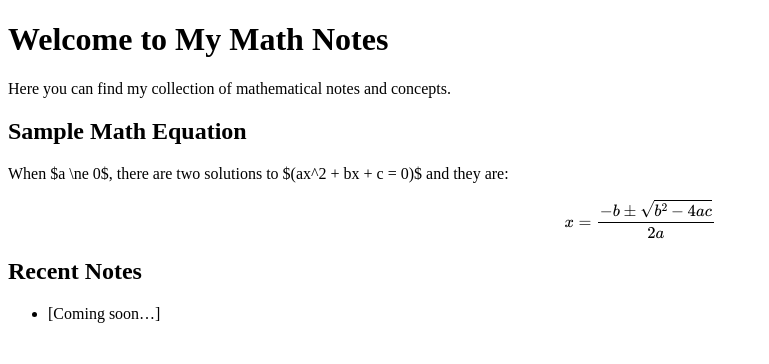
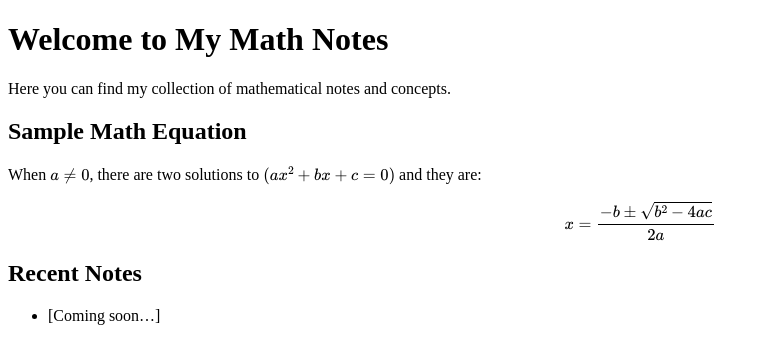
Before and after one commit to or1234egit/or1234egit.github.io, a Jekyll site: the page built from index.md, in a window 1280 px wide. Shown: the top 364 px of the page, without its empty margins (0-769 px from the left). Built offline with Jekyll 4.4.1, drawn with Linux system fonts in a browser that asks for light colours; our own code applies the rules of GitHub Pages for plain Markdown files; formulas are drawn with MathJax 3; part of the change alters nothing that is shown.

```diff
--- a/_layouts/default.html
+++ b/_layouts/default.html
@@ -3,8 +3,17 @@
 <head>
     <meta charset="utf-8">
     <title>{{ page.title }}</title>
-    <script type="text/javascript" async
-        src="https://cdnjs.cloudflare.com/ajax/libs/mathjax/2.7.7/MathJax.js?config=TeX-MML-AM_CHTML">
+    <script type="text/javascript">
+        window.MathJax = {
+            tex: {
+                inlineMath: [['$', '$'], ['\\(', '\\)']],
+                displayMath: [['$$', '$$'], ['\\[', '\\]']],
+                processEscapes: true
+            }
+        };
+    </script>
+    <script type="text/javascript" id="MathJax-script" async
+        src="https://cdn.jsdelivr.net/npm/mathjax@3/es5/tex-mml-chtml.js">
     </script>
 </head>
 <body>
```
